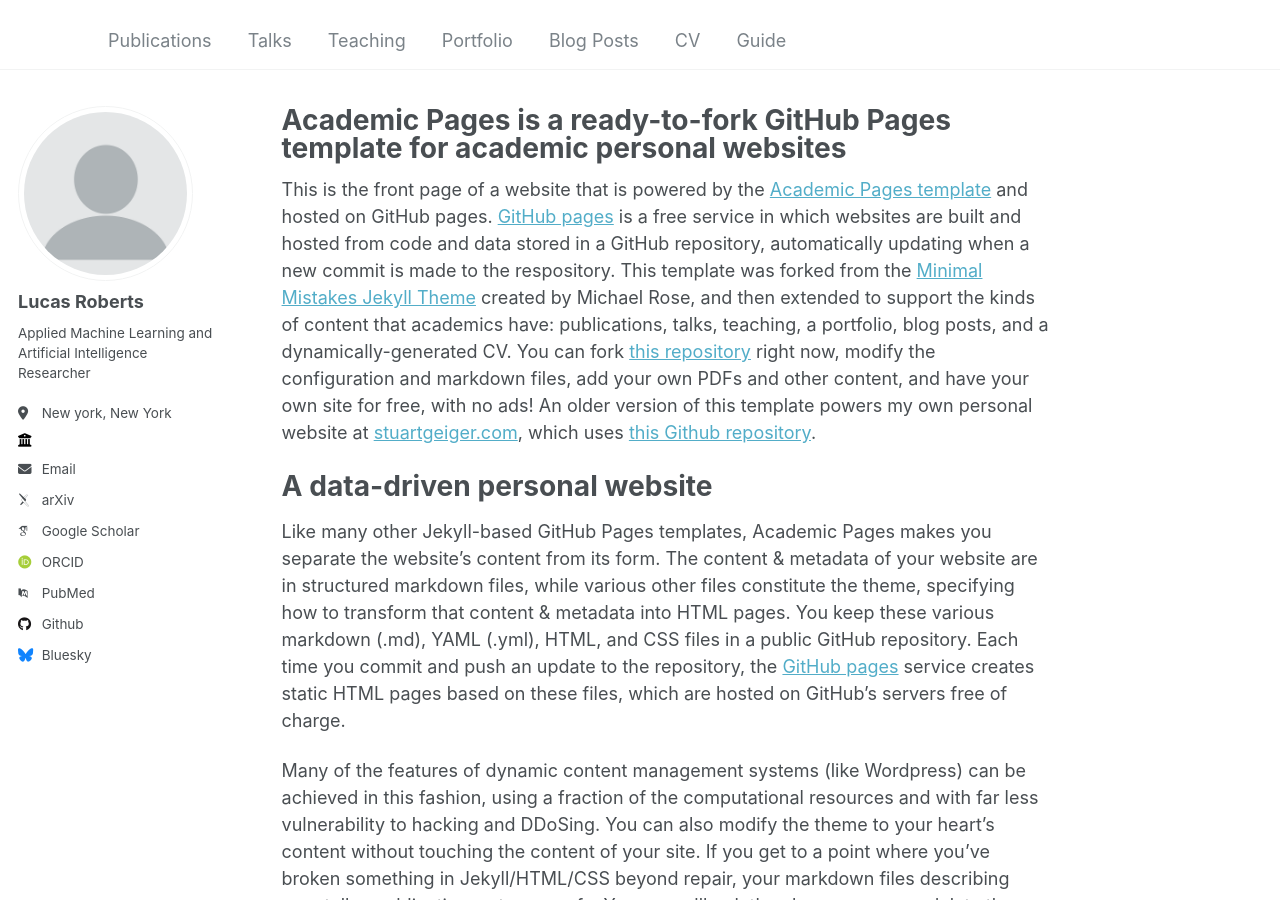
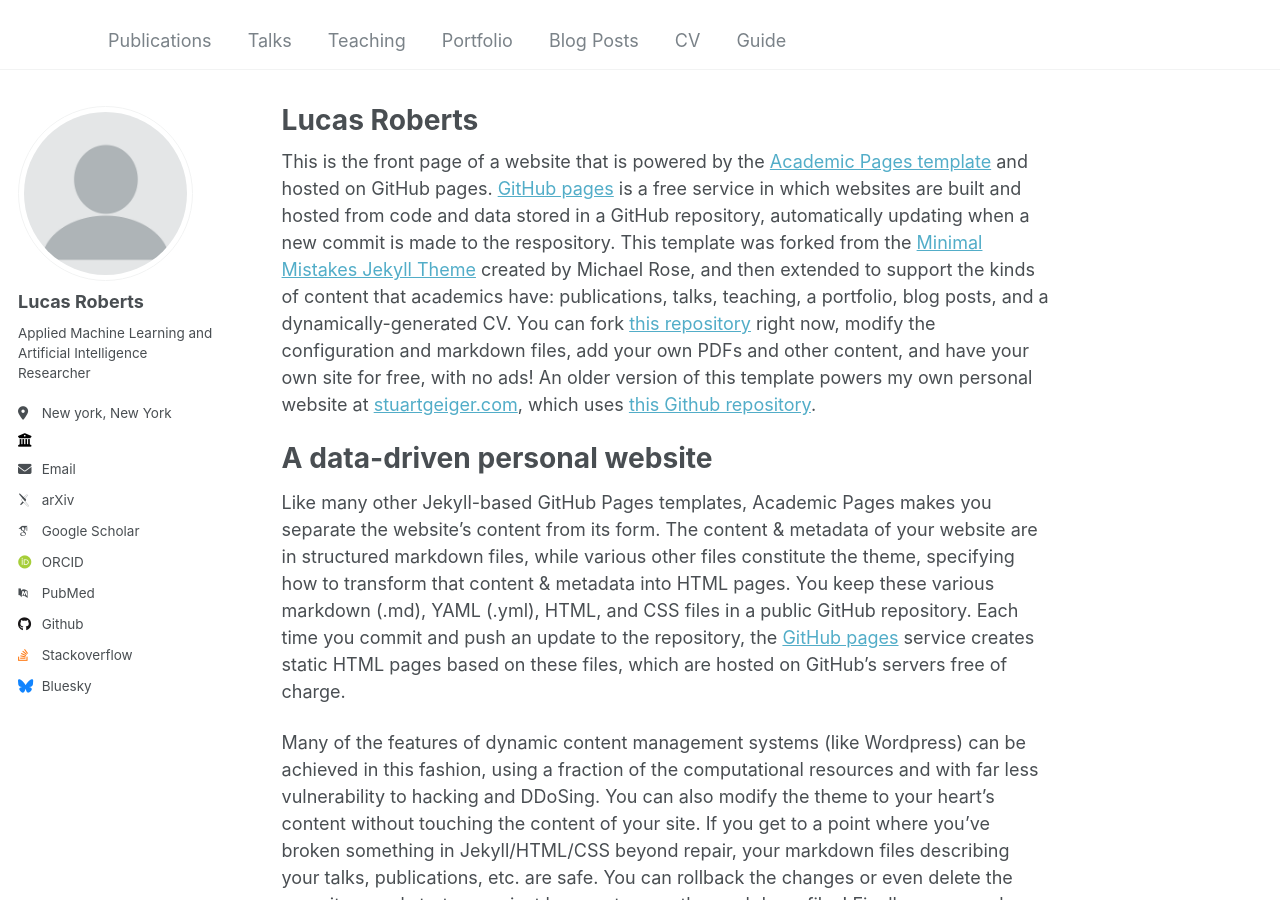
Before and after one commit to rlucas7/rlucas7.github.io, a Jekyll site: the page built from _pages/about.md, in a window 1280 px wide and 900 px high. Built offline with Jekyll 4.4.1, drawn with Linux system fonts in a browser that asks for light colours; some web fonts are replaced; part of the change alters nothing that is shown.

Commit message:
add github and stack overflow profile links

```diff
--- a/_config.yml
+++ b/_config.yml
@@ -43,9 +43,9 @@ author:
   bitbucket        : # Username - Update with your username on the site
   codepen          : # Username
   dribbble         : # Username
-  github           : "academicpages"
+  github           : "rlucas7"
   kaggle           : # Username
-  stackoverflow    : # User number or user number and name (i.e., use "1" or "1/jeff-atwood")
+  stackoverflow    : "3164100"
 
   # Social media
   bluesky          : "bsky.app" # Replace this with you Bluesky username
--- a/_pages/about.md
+++ b/_pages/about.md
@@ -1,11 +1,12 @@
 ---
 permalink: /
-title: "Academic Pages is a ready-to-fork GitHub Pages template for academic personal websites"
+title: "Lucas Roberts"
 author_profile: true
 redirect_from:
   - /about/
   - /about.html
 ---
+
 
 This is the front page of a website that is powered by the [Academic Pages template](https://github.com/academicpages/academicpages.github.io) and hosted on GitHub pages. [GitHub pages](https://pages.github.com) is a free service in which websites are built and hosted from code and data stored in a GitHub repository, automatically updating when a new commit is made to the respository. This template was forked from the [Minimal Mistakes Jekyll Theme](https://mmistakes.github.io/minimal-mistakes/) created by Michael Rose, and then extended to support the kinds of content that academics have: publications, talks, teaching, a portfolio, blog posts, and a dynamically-generated CV. You can fork [this repository](https://github.com/academicpages/academicpages.github.io) right now, modify the configuration and markdown files, add your own PDFs and other content, and have your own site for free, with no ads! An older version of this template powers my own personal website at [stuartgeiger.com](http://stuartgeiger.com), which uses [this Github repository](https://github.com/staeiou/staeiou.github.io).
 
```
